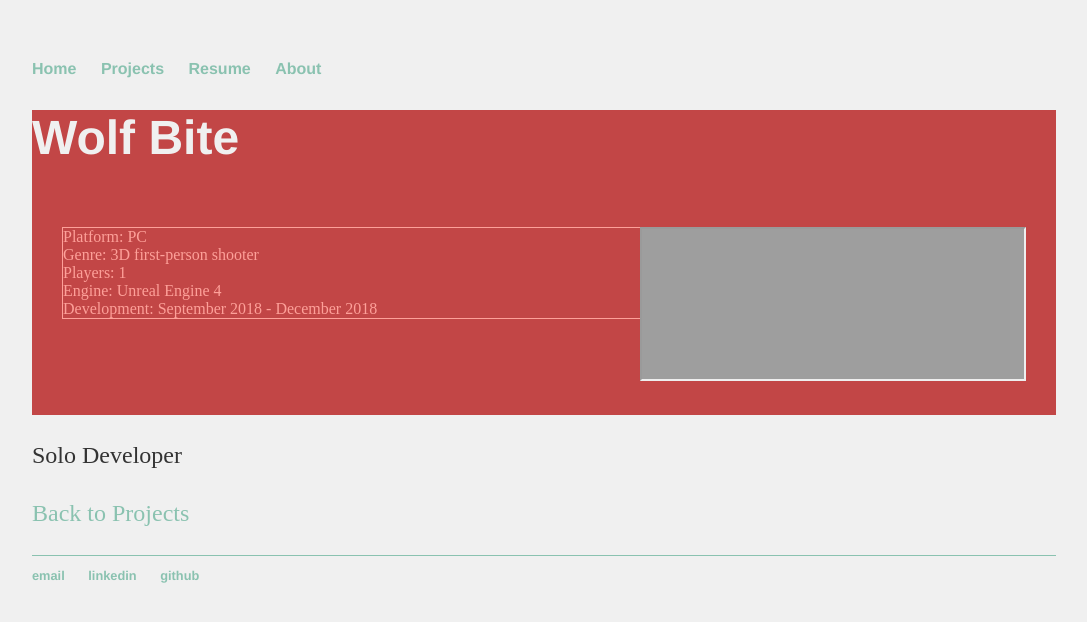
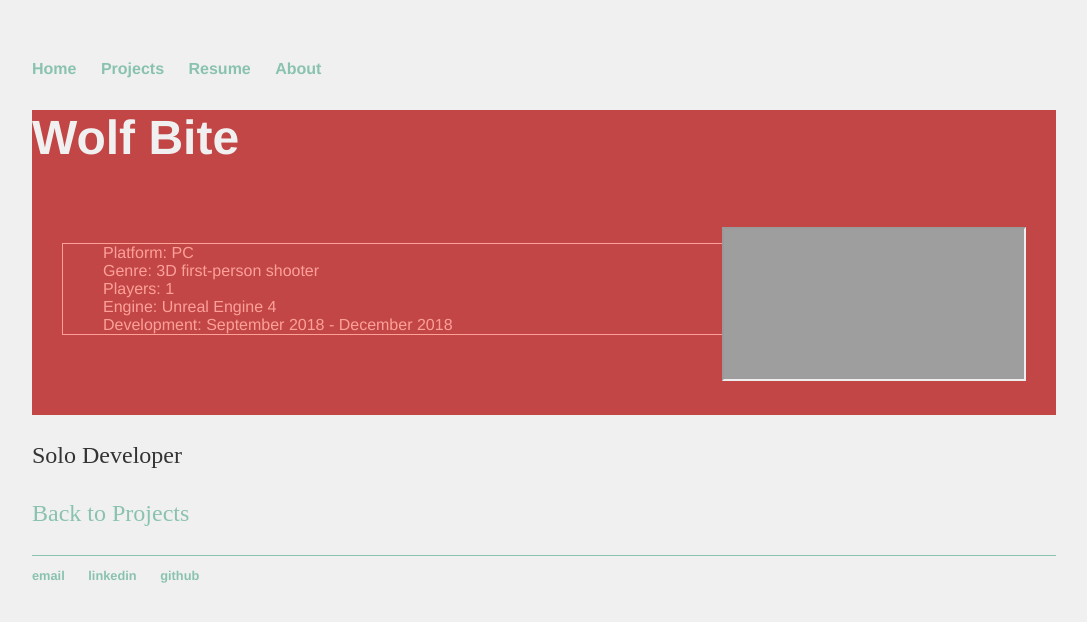
Before and after one commit to digigrant/digigrant.github.io, a Jekyll site: the page built from projects/wolf-bite.html, in a window 1280 px wide. Shown: the top 622 px of the page, without its empty margins (96-1183 px from the left). Built offline with Jekyll 4.4.1, drawn with Linux system fonts in a browser that asks for light colours.

Commit message:
Update main.scss

```diff
--- a/_sass/main.scss
+++ b/_sass/main.scss
@@ -64,14 +64,6 @@
   color: $color4;
 }
 
-ul.specs
-{
-    color: $color3;
-    list-style-type: none;
-    margin: 0;
-    padding: 0;
-}
-
 .row
 {
     height: 400px;
@@ -125,13 +117,18 @@
         .specs
         {
             border: 1px solid $color3;
+            list-style-type: none;
+
+            li
+            {
+                color: $color3;
+                font-family: $font-family;
+            }
         }
 
         .video
         {
             float: right;
-            width: 40%;
-            height: auto;
         }
     }
 }
```
